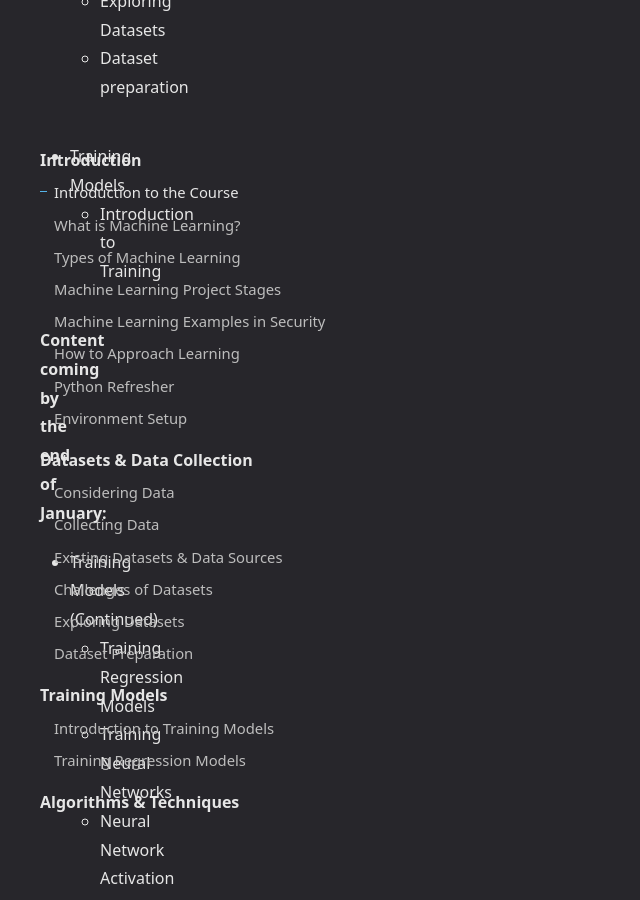
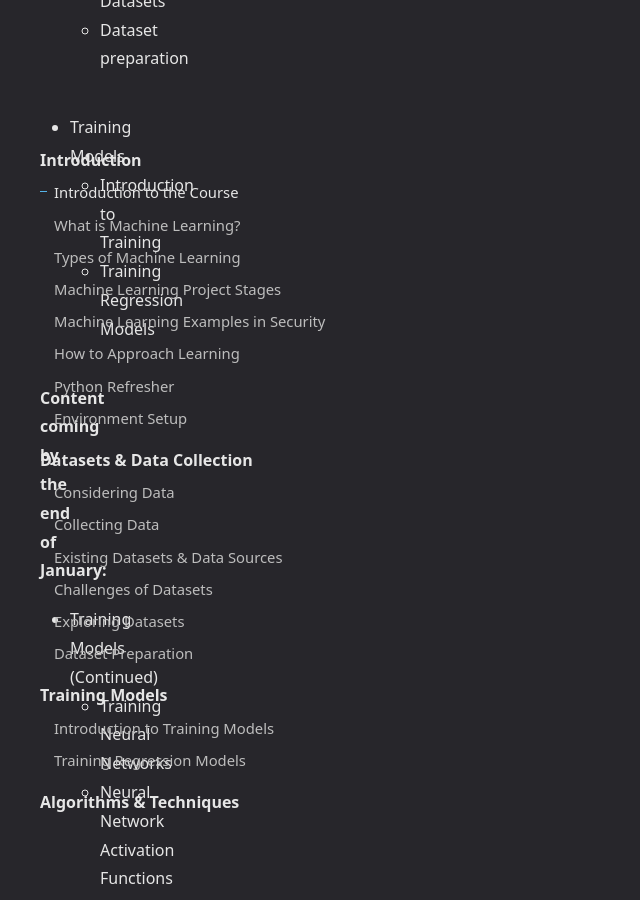
Before and after one commit to securitykiwi/securitykiwi.github.io, a Jekyll site: the page built from _docs/introduction.md, in a window 1280 px wide and 900 px high, scrolled down 28661 px. Shown: the whole window, without its empty margins (0-640 px from the left). Built offline with Jekyll 4.4.1, drawn with Linux system fonts in a browser that asks for light colours; nearby versions of some CDN libraries; part of the change alters nothing that is shown; some of the changed text lies outside the part shown.

```diff
--- a/_docs/introduction.md
+++ b/_docs/introduction.md
@@ -41,7 +41,7 @@ The course is freely accessible, I don't like the idea of putting heafty financi
 
 Below is an overview of the course content by page/section title. New content is added once every two weeks; major updates on the first and minor updates third Thursday of the month. See the <a href="/road-map" target="_blank">Road Map</a> for detail on things to come.
 
-**Content at launch:**
+**Current content:**
 
 * Introduction
     * Introduction to the Course
@@ -61,11 +61,11 @@ Below is an overview of the course content by page/section title. New content is
     * Dataset preparation
 * Training Models
     * Introduction to Training
+    * Training Regression Models
 
 **Content coming by the end of January:**
 
 * Training Models (Continued)
-    * Training Regression Models
     * Training Neural Networks
     * Neural Network Activation Functions
 * Algorithms & Techniques
```
